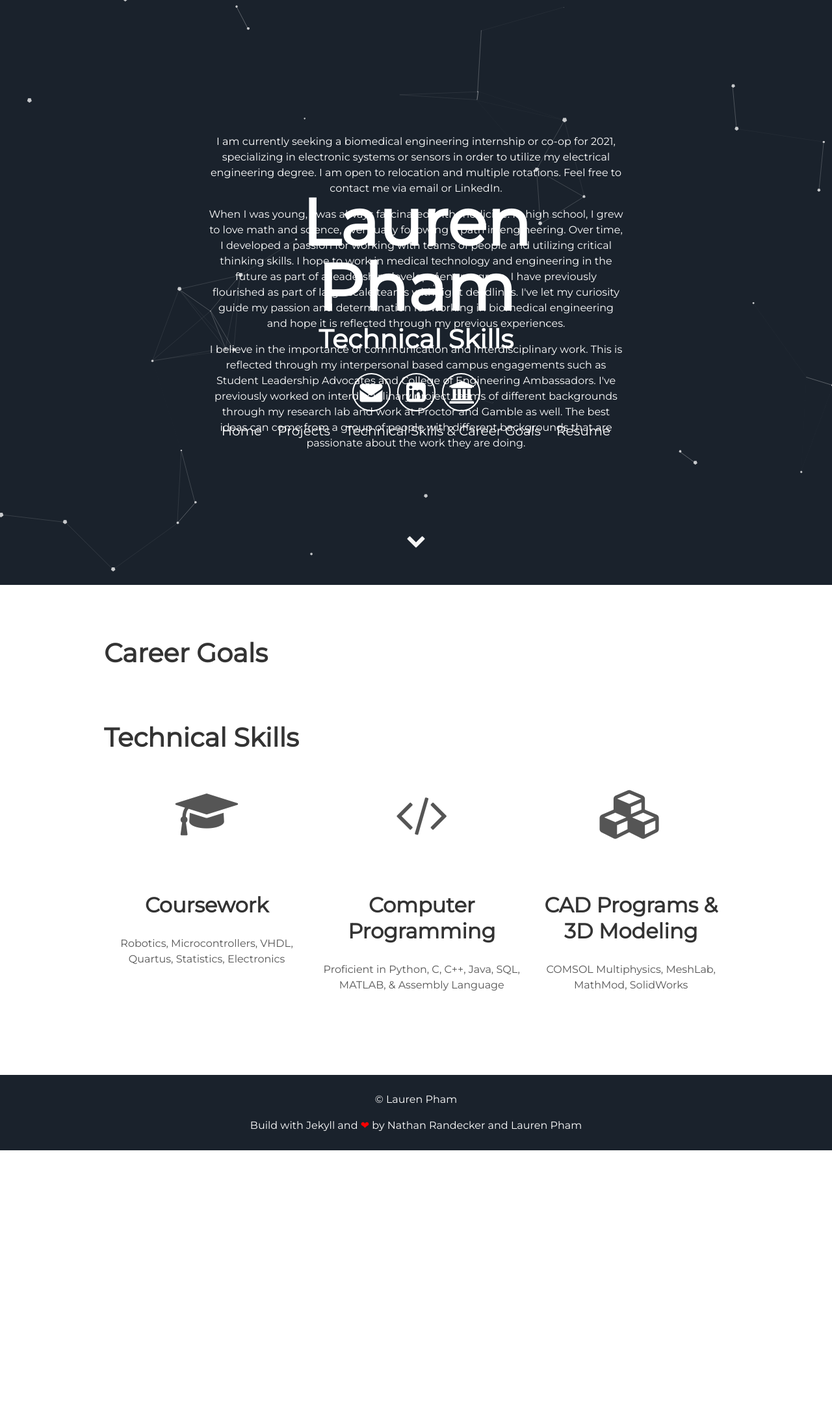
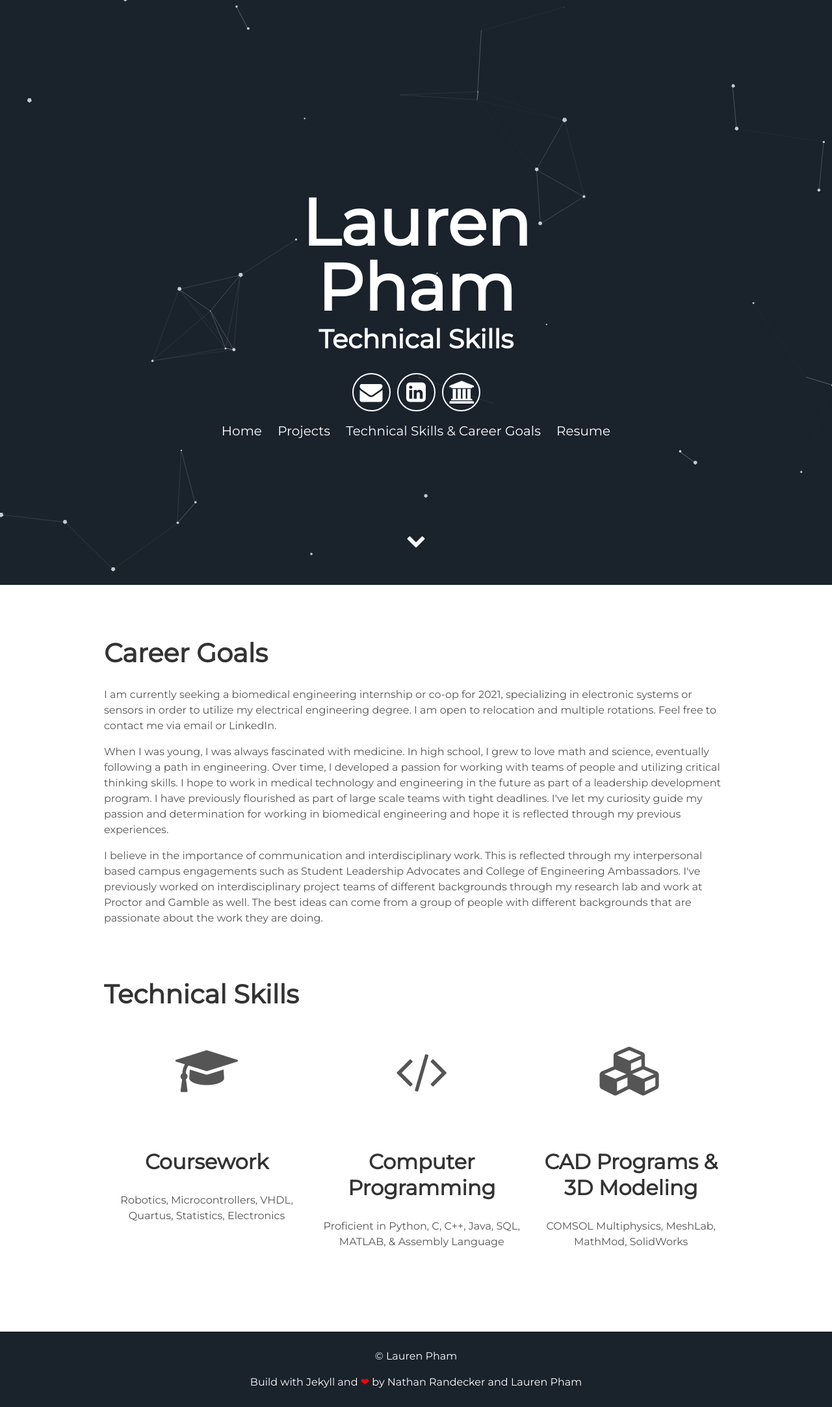
Before and after one commit to laurenpham/techskills, a Jekyll site: the page built from index.html, in a window 1280 px wide. Shown: the whole page at 65% size. Built offline with Jekyll 4.4.1, drawn with Linux system fonts in a browser that asks for light colours; before the commit the page ends 1770 px from its top, so only the background shows below that.

Commit message:
Update about.html

```diff
--- a/_includes/about.html
+++ b/_includes/about.html
@@ -4,7 +4,7 @@
   </head>
   <body>
     <h1>Career Goals</h1>
-    <div class="header">
+    <div class="user-projects">
           <p>I am currently seeking a biomedical engineering internship or co-op for 2021, specializing in electronic systems or sensors
               in order to utilize my electrical engineering degree. I am open to relocation and multiple rotations. Feel free to contact
               me via email or LinkedIn.
```
